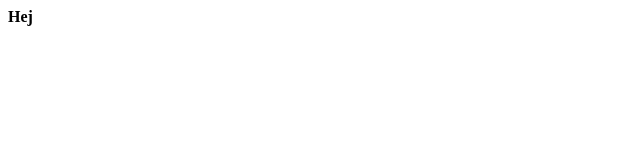
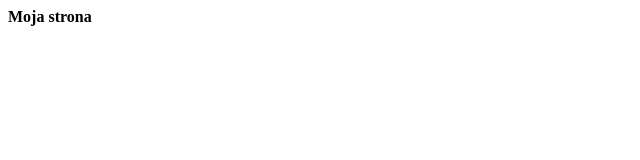
Before and after one commit to grzegorz2047/MojaStrona, a plain HTML site: page index.html in a window 1280 px wide. Shown: the full height of the page, 0-640 px from the left. Drawn offline with Linux system fonts and the light colour scheme.

Commit message:
Zmieniono pogrubiony tekst

```diff
--- a/index.html
+++ b/index.html
@@ -1,5 +1,5 @@
 <html>
 <body>
-	<b>Hej</b>
+	<b>Moja strona</b>
 </body>
 </html>
```
